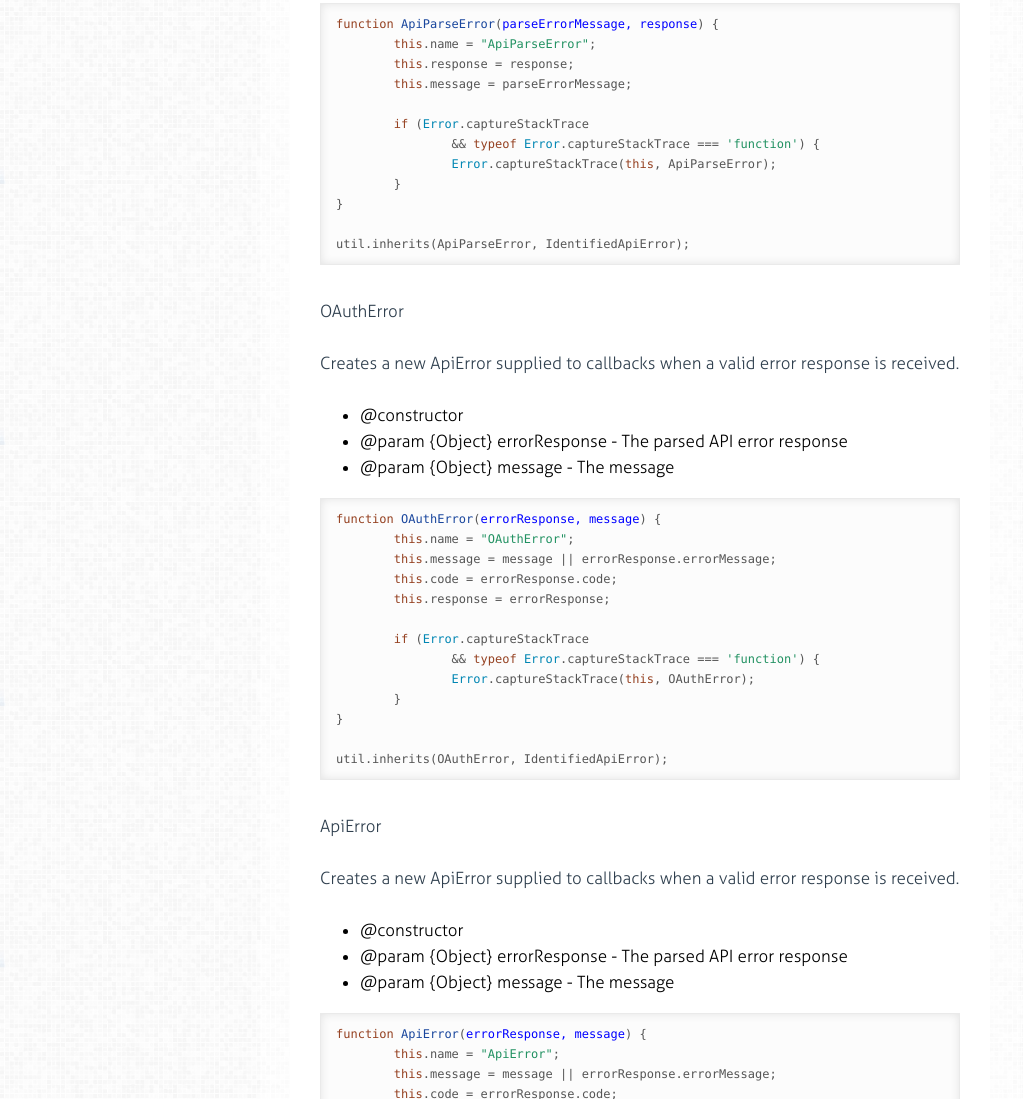
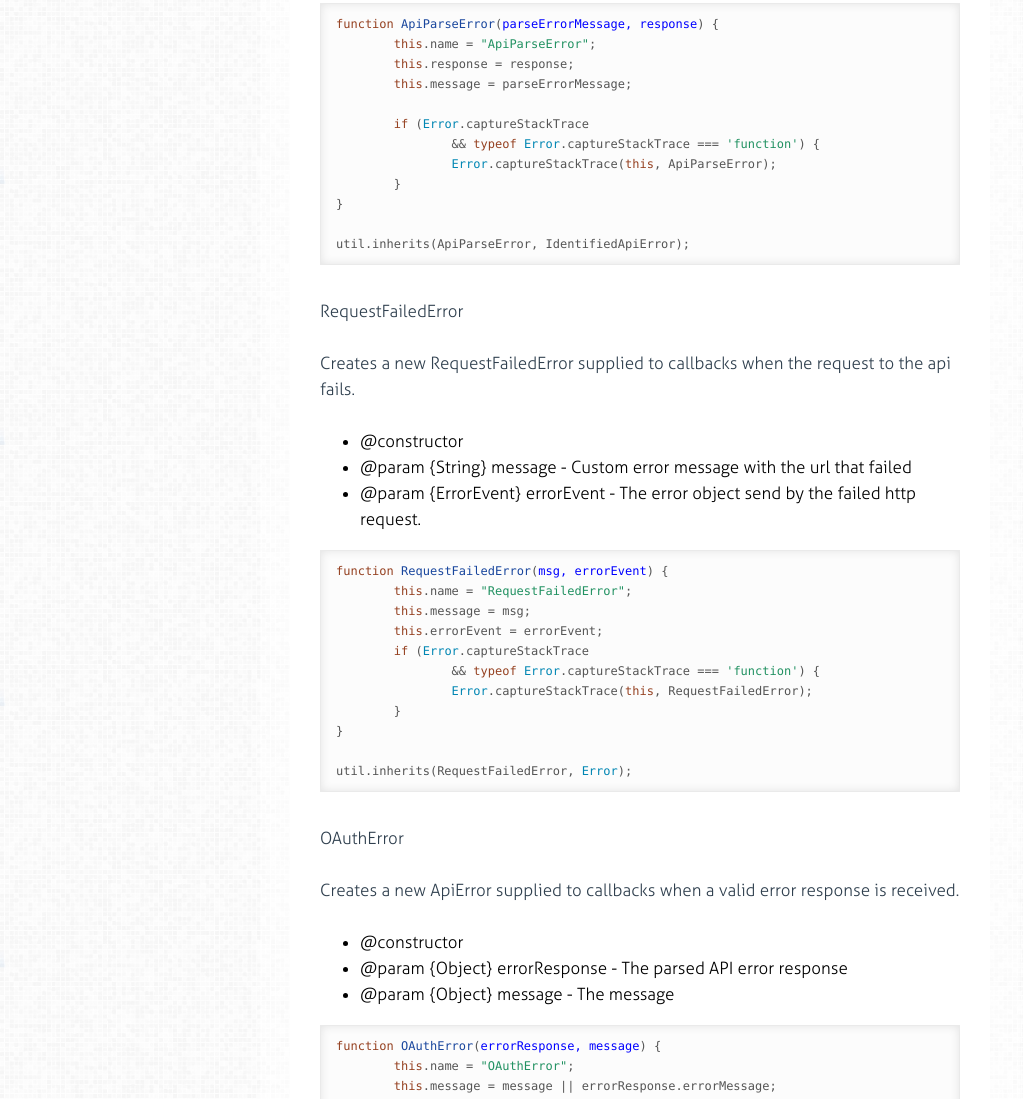
Before and after one commit to 7digital/7digital-api, a plain HTML site: page errors.html in a window 1280 px wide. Shown: the part 1383-2482 px from the top of the page, without its empty margins (0-1023 px from the left). Drawn offline with Linux system fonts and the light colour scheme.

Commit message:
Publish docs

```diff
--- a/errors.html
+++ b/errors.html
@@ -230,6 +230,32 @@ util.inherits(ApiParseError, IdentifiedApiError);</pre></div>
 
 
 
+        <p>RequestFailedError</p>
+<p>Creates a new RequestFailedError supplied to callbacks when the request to
+the api fails.</p>
+<ul>
+<li>@constructor</li>
+<li>@param {String} message - Custom error message
+with the url that failed</li>
+<li>@param {ErrorEvent} errorEvent - The error object send by the failed
+http request.</li>
+</ul>
+
+
+          <div class='highlight'><pre><span class="hljs-function"><span class="hljs-keyword">function</span> <span class="hljs-title">RequestFailedError</span>(<span class="hljs-params">msg, errorEvent</span>) </span>{
+	<span class="hljs-keyword">this</span>.name = <span class="hljs-string">"RequestFailedError"</span>;
+	<span class="hljs-keyword">this</span>.message = msg;
+	<span class="hljs-keyword">this</span>.errorEvent = errorEvent;
+	<span class="hljs-keyword">if</span> (<span class="hljs-built_in">Error</span>.captureStackTrace
+		&amp;&amp; <span class="hljs-keyword">typeof</span> <span class="hljs-built_in">Error</span>.captureStackTrace === <span class="hljs-string">'function'</span>) {
+		<span class="hljs-built_in">Error</span>.captureStackTrace(<span class="hljs-keyword">this</span>, RequestFailedError);
+	}
+}
+
+util.inherits(RequestFailedError, <span class="hljs-built_in">Error</span>);</pre></div>
+
+
+
         <p>OAuthError</p>
 <p>Creates a new ApiError supplied to callbacks when a valid error response is
 received.</p>
@@ -285,7 +311,8 @@ util.inherits(ApiError, IdentifiedApiError);
 	ApiParseError: ApiParseError,
 	OAuthError: OAuthError,
 	ApiError: ApiError,
-	IdentifiedApiError: IdentifiedApiError
+	IdentifiedApiError: IdentifiedApiError,
+	RequestFailedError: RequestFailedError
 };</pre></div>
 
 
```
Also changed, not shown: request.html (+5 -2 lines).
